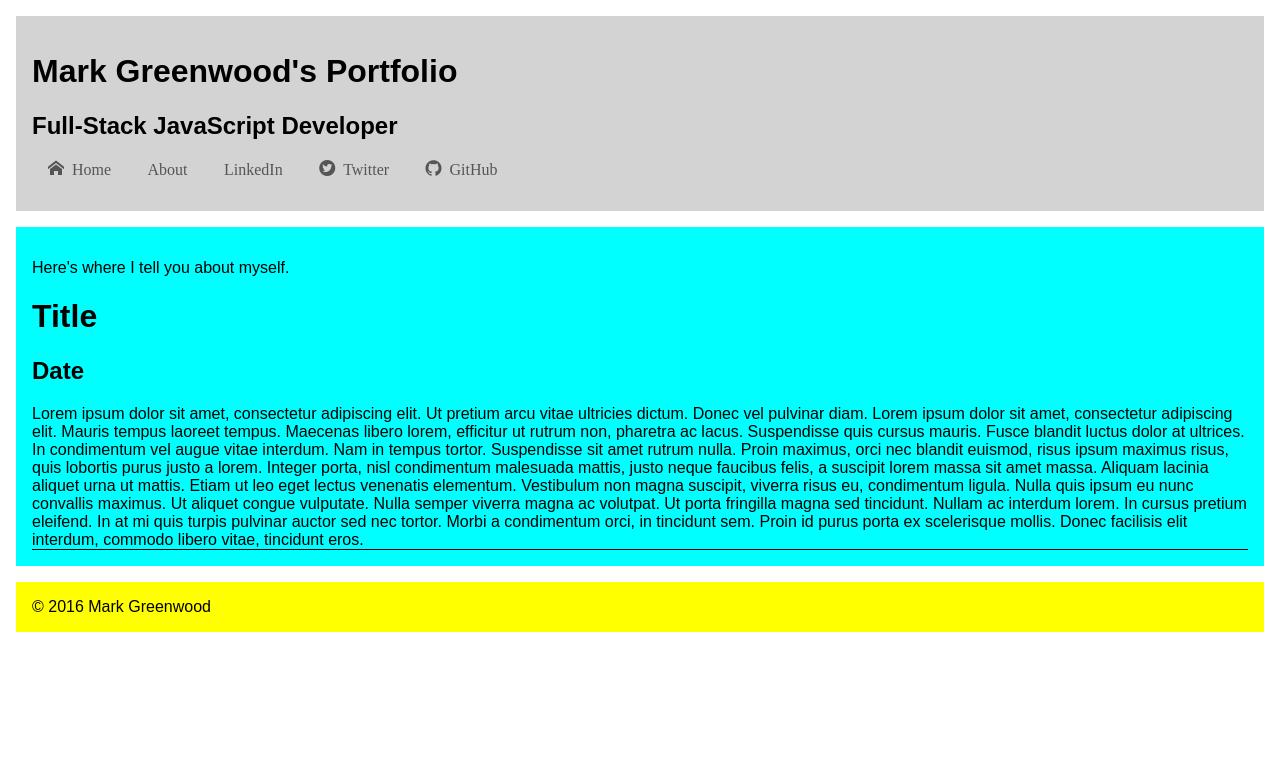
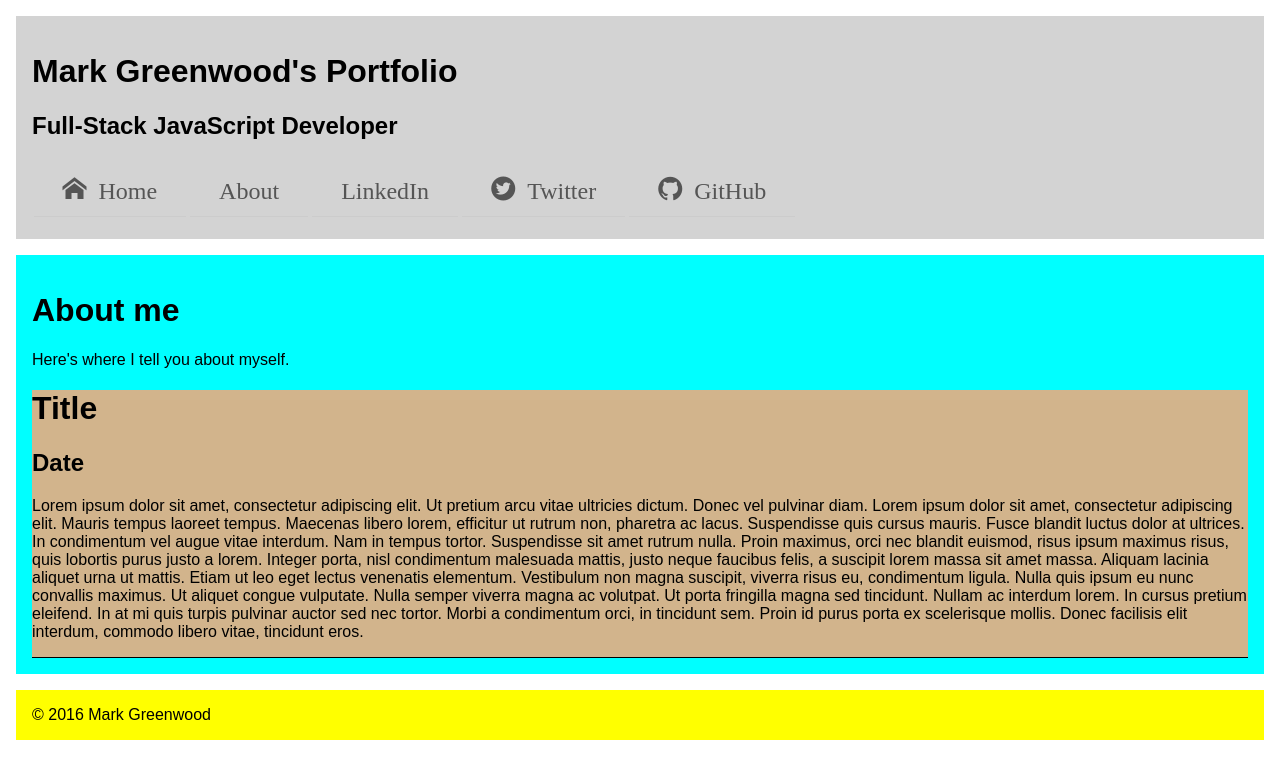
Before and after one commit to markgreenwood/portfolio, a plain HTML site: page index.html in a window 1280 px wide. Drawn offline with Linux system fonts and the light colour scheme; files whose address does not match are found by name.

Commit message:
Cleaned up menu operation for mobile-first design

```diff
--- a/index.html
+++ b/index.html
@@ -12,13 +12,11 @@
   <link rel="stylesheet" href="styles/module.css">
 </head>
 <body>
-  <header>
+  <header class="clearfix">
     <h1>Mark Greenwood's Portfolio</h1>
     <h2>Full-Stack JavaScript Developer</h2>
     <nav class="main-nav">
-      <!--
       <div class="icon-menu"></div>
-      -->
       <ul>
         <li class="tab"><a class="icon-home" href="index.html"> Home</a></li>
         <li class="tab"><a class="icon-about" href="#">About</a></li>
@@ -30,6 +28,7 @@
   </header>
   <main>
     <section id="aboutme">
+      <h1>About me</h1>
       <p>Here's where I tell you about myself.</p>
     </section>
     <section id="articles">
@@ -39,7 +38,7 @@
           <h2><time class="article-date">Date</time><h2>
         </div>
         <div class="article-body">
-          Lorem ipsum dolor sit amet, consectetur adipiscing elit. Ut pretium arcu vitae ultricies dictum. Donec vel pulvinar diam. Lorem ipsum dolor sit amet, consectetur adipiscing elit. Mauris tempus laoreet tempus. Maecenas libero lorem, efficitur ut rutrum non, pharetra ac lacus. Suspendisse quis cursus mauris. Fusce blandit luctus dolor at ultrices. In condimentum vel augue vitae interdum. Nam in tempus tortor. Suspendisse sit amet rutrum nulla. Proin maximus, orci nec blandit euismod, risus ipsum maximus risus, quis lobortis purus justo a lorem. Integer porta, nisl condimentum malesuada mattis, justo neque faucibus felis, a suscipit lorem massa sit amet massa. Aliquam lacinia aliquet urna ut mattis. Etiam ut leo eget lectus venenatis elementum. Vestibulum non magna suscipit, viverra risus eu, condimentum ligula. Nulla quis ipsum eu nunc convallis maximus. Ut aliquet congue vulputate. Nulla semper viverra magna ac volutpat. Ut porta fringilla magna sed tincidunt. Nullam ac interdum lorem. In cursus pretium eleifend. In at mi quis turpis pulvinar auctor sed nec tortor. Morbi a condimentum orci, in tincidunt sem. Proin id purus porta ex scelerisque mollis. Donec facilisis elit interdum, commodo libero vitae, tincidunt eros.
+          <p>Lorem ipsum dolor sit amet, consectetur adipiscing elit. Ut pretium arcu vitae ultricies dictum. Donec vel pulvinar diam. Lorem ipsum dolor sit amet, consectetur adipiscing elit. Mauris tempus laoreet tempus. Maecenas libero lorem, efficitur ut rutrum non, pharetra ac lacus. Suspendisse quis cursus mauris. Fusce blandit luctus dolor at ultrices. In condimentum vel augue vitae interdum. Nam in tempus tortor. Suspendisse sit amet rutrum nulla. Proin maximus, orci nec blandit euismod, risus ipsum maximus risus, quis lobortis purus justo a lorem. Integer porta, nisl condimentum malesuada mattis, justo neque faucibus felis, a suscipit lorem massa sit amet massa. Aliquam lacinia aliquet urna ut mattis. Etiam ut leo eget lectus venenatis elementum. Vestibulum non magna suscipit, viverra risus eu, condimentum ligula. Nulla quis ipsum eu nunc convallis maximus. Ut aliquet congue vulputate. Nulla semper viverra magna ac volutpat. Ut porta fringilla magna sed tincidunt. Nullam ac interdum lorem. In cursus pretium eleifend. In at mi quis turpis pulvinar auctor sed nec tortor. Morbi a condimentum orci, in tincidunt sem. Proin id purus porta ex scelerisque mollis. Donec facilisis elit interdum, commodo libero vitae, tincidunt eros.</p>
         </div>
       </article>
     </section>
--- a/styles/base.css
+++ b/styles/base.css
@@ -13,9 +13,11 @@ main {
   margin: 1em;
   background-color: cyan;
 }
+
 article {
   border-bottom: 1px solid black;
   margin: 0;
+  background-color: tan;
 }
 
 footer {
--- a/styles/layout.css
+++ b/styles/layout.css
@@ -1,9 +1,5 @@
-.main-nav ul {
-  display: none;
-  padding: 0;
+.clearfix::after {
+  content: "";
+  display: table;
   clear: both;
 }
-
-.main-nav:hover ul {
-  display: block;
-}
--- a/styles/module.css
+++ b/styles/module.css
@@ -1,19 +1,27 @@
 .icon-menu {
   float: right;
-  font-size: 200%;
+  font-size: 2em;
 }
 
 .main-nav {
-  width: 100%;
+  padding: 0.1em;
 }
 
 .main-nav ul {
-  width: 100%;
+  display: none;
+  padding: 0;
+  list-style: none;
+  clear: both;
+}
+
+.main-nav:hover ul {
+  display: block;
 }
 
 .main-nav li {
-  display: inline;
-  justify-content: space-around;
+  font-size: 1.5em;
+  padding: 0.5em 0.2em;
+  border-bottom: 1px solid #ccc;
 }
 
 @media only screen and (min-width: 640px){
```
